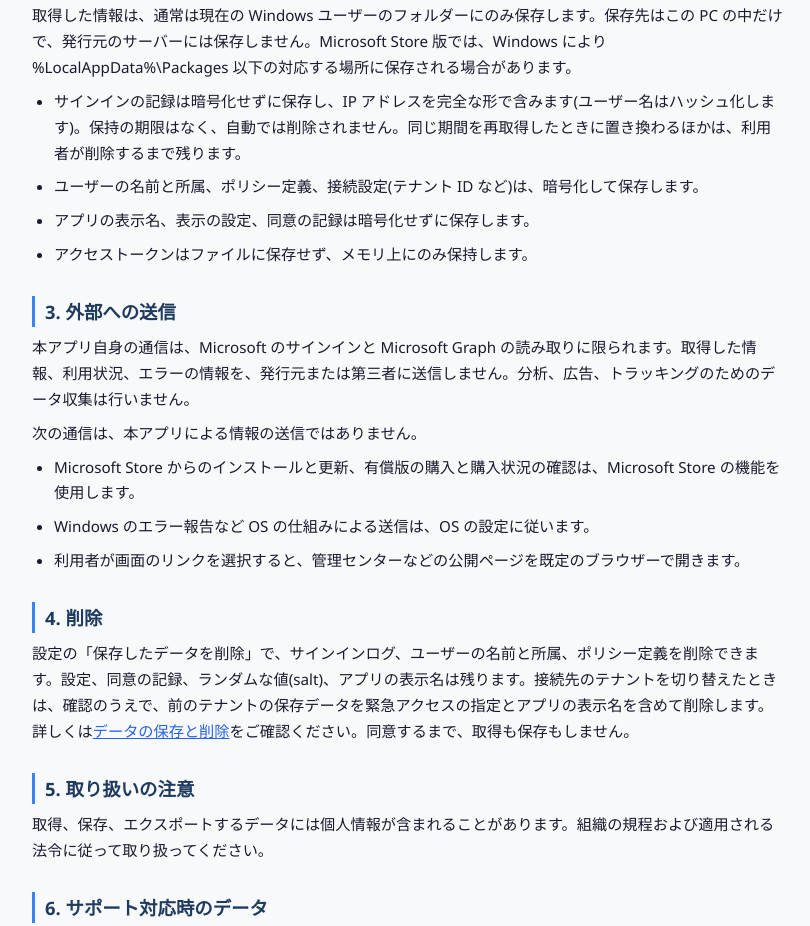
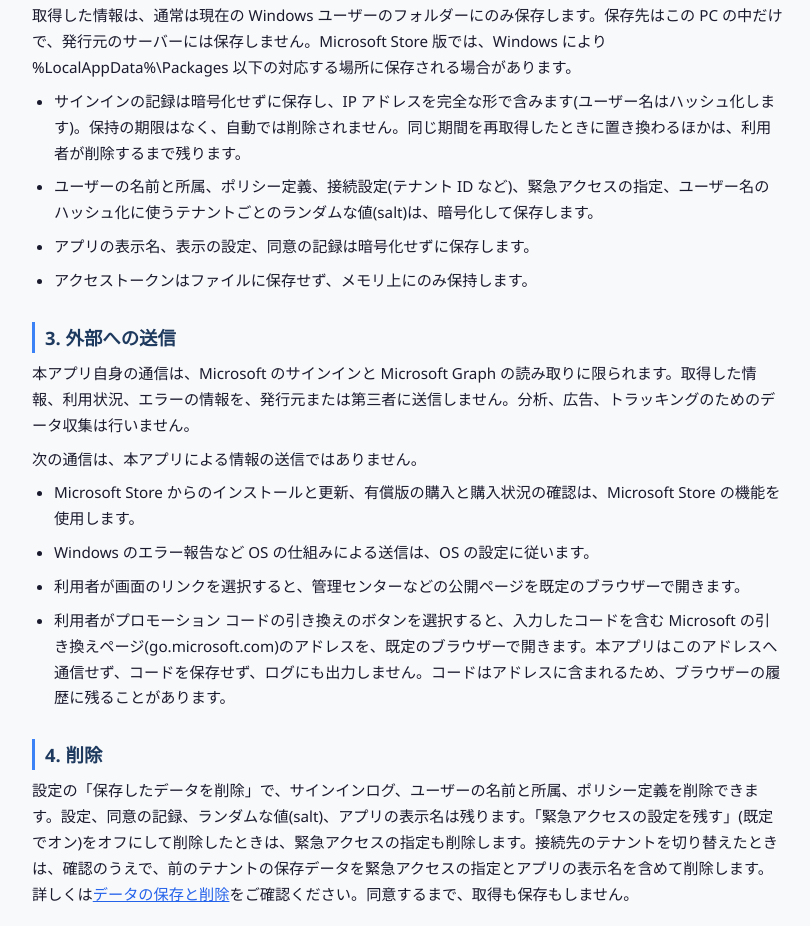
Before and after one commit to sumikkolab/ca-policy-manager-web, a plain HTML site: page privacy-policy.html in a window 1280 px wide. Shown: the part 639-1565 px from the top of the page, without its empty margins (232-1042 px from the left). Drawn offline with Linux system fonts and the light colour scheme.

Commit message:
SITE-MAINT-001 M6: プライバシーに引き換えの動作・緊急アクセスと salt の保存・削除時の扱いを追記

```diff
--- a/privacy-policy.html
+++ b/privacy-policy.html
@@ -41,7 +41,7 @@
   <p>取得した情報は、通常は現在の Windows ユーザーのフォルダーにのみ保存します。保存先はこの PC の中だけで、発行元のサーバーには保存しません。Microsoft Store 版では、Windows により %LocalAppData%\Packages 以下の対応する場所に保存される場合があります。</p>
   <ul>
     <li>サインインの記録は暗号化せずに保存し、IP アドレスを完全な形で含みます(ユーザー名はハッシュ化します)。保持の期限はなく、自動では削除されません。同じ期間を再取得したときに置き換わるほかは、利用者が削除するまで残ります。</li>
-    <li>ユーザーの名前と所属、ポリシー定義、接続設定(テナント ID など)は、暗号化して保存します。</li>
+    <li>ユーザーの名前と所属、ポリシー定義、接続設定(テナント ID など)、緊急アクセスの指定、ユーザー名のハッシュ化に使うテナントごとのランダムな値(salt)は、暗号化して保存します。</li>
     <li>アプリの表示名、表示の設定、同意の記録は暗号化せずに保存します。</li>
     <li>アクセストークンはファイルに保存せず、メモリ上にのみ保持します。</li>
   </ul>
@@ -52,9 +52,10 @@
     <li>Microsoft Store からのインストールと更新、有償版の購入と購入状況の確認は、Microsoft Store の機能を使用します。</li>
     <li>Windows のエラー報告など OS の仕組みによる送信は、OS の設定に従います。</li>
     <li>利用者が画面のリンクを選択すると、管理センターなどの公開ページを既定のブラウザーで開きます。</li>
+    <li>利用者がプロモーション コードの引き換えのボタンを選択すると、入力したコードを含む Microsoft の引き換えページ(go.microsoft.com)のアドレスを、既定のブラウザーで開きます。本アプリはこのアドレスへ通信せず、コードを保存せず、ログにも出力しません。コードはアドレスに含まれるため、ブラウザーの履歴に残ることがあります。</li>
   </ul>
   <h2>4. 削除</h2>
-  <p>設定の「保存したデータを削除」で、サインインログ、ユーザーの名前と所属、ポリシー定義を削除できます。設定、同意の記録、ランダムな値(salt)、アプリの表示名は残ります。接続先のテナントを切り替えたときは、確認のうえで、前のテナントの保存データを緊急アクセスの指定とアプリの表示名を含めて削除します。詳しくは<a href="manual/data.html">データの保存と削除</a>をご確認ください。同意するまで、取得も保存もしません。</p>
+  <p>設定の「保存したデータを削除」で、サインインログ、ユーザーの名前と所属、ポリシー定義を削除できます。設定、同意の記録、ランダムな値(salt)、アプリの表示名は残ります。「緊急アクセスの設定を残す」(既定でオン)をオフにして削除したときは、緊急アクセスの指定も削除します。接続先のテナントを切り替えたときは、確認のうえで、前のテナントの保存データを緊急アクセスの指定とアプリの表示名を含めて削除します。詳しくは<a href="manual/data.html">データの保存と削除</a>をご確認ください。同意するまで、取得も保存もしません。</p>
   <h2>5. 取り扱いの注意</h2>
   <p>取得、保存、エクスポートするデータには個人情報が含まれることがあります。組織の規程および適用される法令に従って取り扱ってください。</p>
   <h2>6. サポート対応時のデータ</h2>
```
Also changed, not shown: en/privacy-policy.html (+3 -2 lines).
